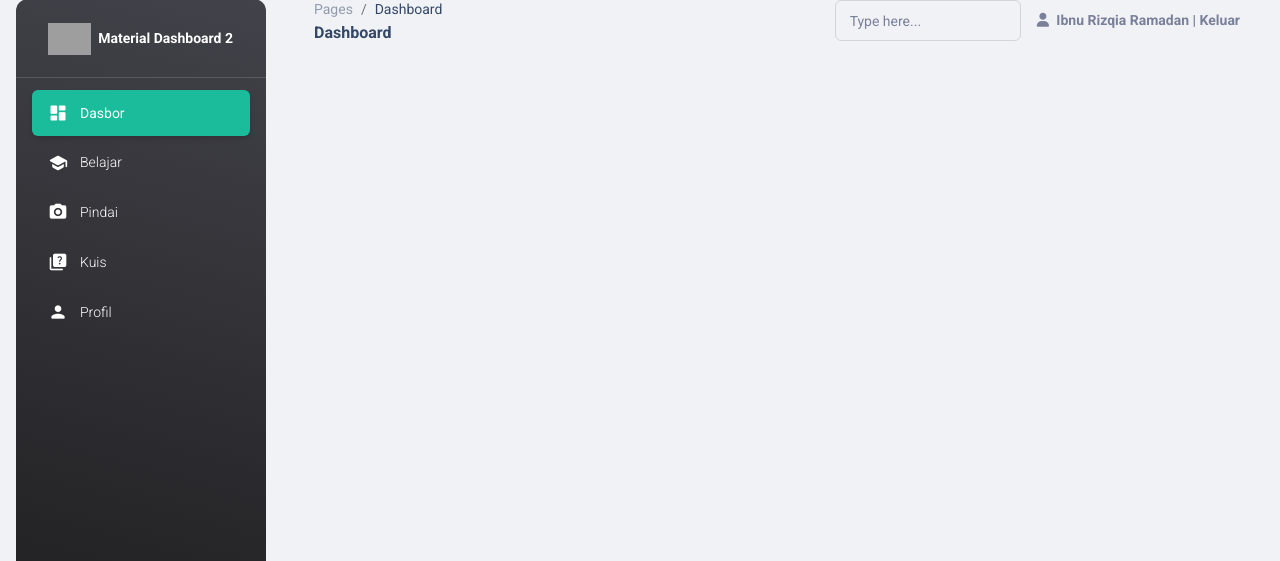
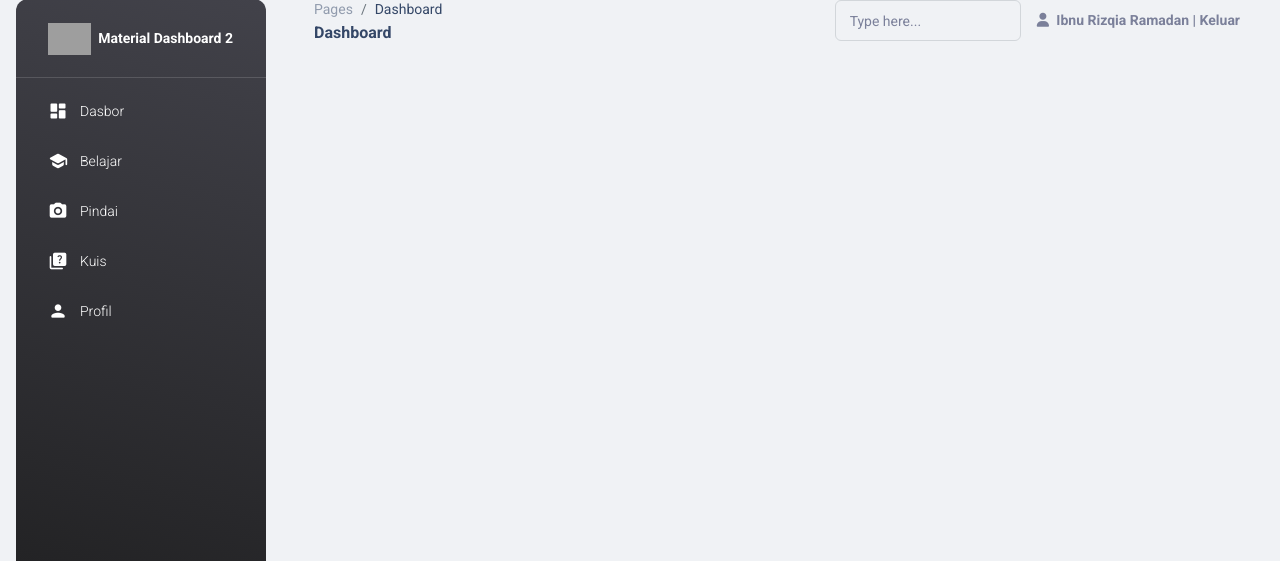
Before and after one commit to ibnurizqiaramadan/traffic-pixel, a CodeIgniter 4 app: the page made by web/app/Views/client/scan.php in a window 1280 px wide. Shown: the part 17-578 px from the top of the page. Run offline with PHP 8.4 and a stand-in for CodeIgniter, Linux system fonts and the light colour scheme; the template is opened without the code that fills it: most values are stand-ins (such as "Sample title", 1, 10 or a date in 2020); some libraries are stand-ins or nearby versions; grey boxes are pictures that could not be loaded.

Commit message:
add check to selected menu

```diff
--- a/web/app/Views/client/layouts/sidebar.php
+++ b/web/app/Views/client/layouts/sidebar.php
@@ -10,7 +10,7 @@
     <div class="collapse navbar-collapse  w-auto  max-height-vh-100" id="sidenav-collapse-main" style="height: auto">
         <ul class="navbar-nav">
             <li class="nav-item">
-                <a class="nav-link text-white active bg-primary" href="<?= base_url(MEMBER_PATH) ?>/dashboard">
+                <a class="nav-link text-white <?= ($menu ?? '') == "dashboard" ? 'active bg-primary' : '' ?>" href="<?= base_url(MEMBER_PATH) ?>/dashboard">
                     <div class="text-white text-center me-2 d-flex align-items-center justify-content-center">
                         <i class="material-icons opacity-10">dashboard</i>
                     </div>
@@ -26,7 +26,7 @@
                 </a>
             </li>
             <li class="nav-item">
-                <a class="nav-link text-white " href="<?= base_url(MEMBER_PATH) ?>/scan">
+                <a class="nav-link text-white <?= ($menu ?? '') == "scan" ? 'active bg-primary' : '' ?>" href="<?= base_url(MEMBER_PATH) ?>/scan">
                     <div class="text-white text-center me-2 d-flex align-items-center justify-content-center">
                         <i class="material-icons opacity-10">photo_camera</i>
                     </div>
```
